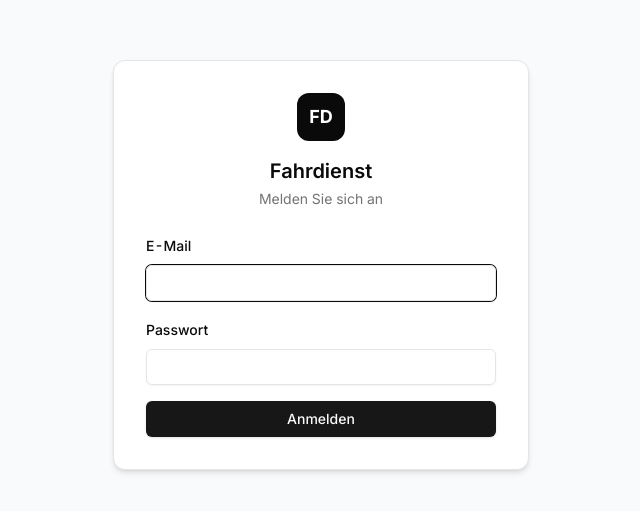
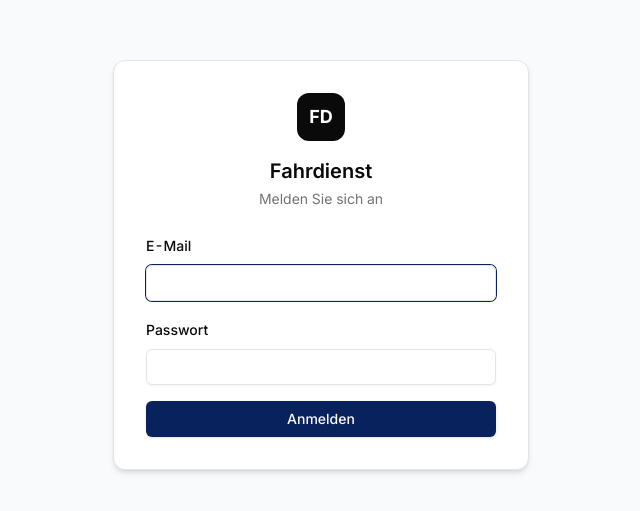
Before and after one commit to Fahrdienst/dispo, a Next.js app: page /login in a window 1280 px wide. Shown: the part 135-646 px from the top of the page, without its empty margins (319-959 px from the left). Built offline with nearby package versions, Linux system fonts and the light colour scheme.

Commit message:
Change primary color from near-black to midnight blue (222 84% 20%)
Gives the app a more professional, healthcare-appropriate identity.
Affects all bg-primary buttons, active availability slots, and focus rings.

Co-Authored-By: Claude Opus 4.6 <noreply@anthropic.com>

```diff
--- a/src/app/globals.css
+++ b/src/app/globals.css
@@ -23,7 +23,7 @@
     --popover: 0 0% 100%;
     --popover-foreground: 0 0% 3.9%;
 
-    --primary: 0 0% 9%;
+    --primary: 222 84% 20%;
     --primary-foreground: 0 0% 98%;
 
     --secondary: 0 0% 96.1%;
@@ -40,7 +40,7 @@
 
     --border: 0 0% 89.8%;
     --input: 0 0% 89.8%;
-    --ring: 0 0% 3.9%;
+    --ring: 222 84% 20%;
 
     --chart-1: 12 76% 61%;
     --chart-2: 173 58% 39%;
```
